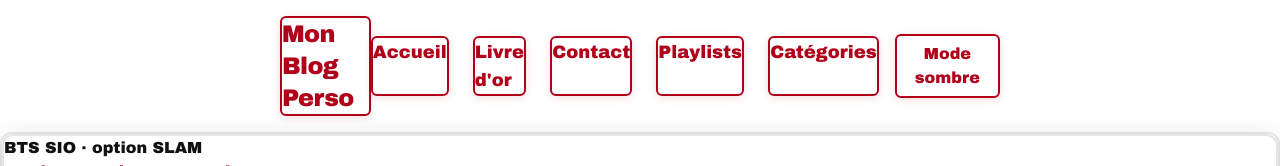
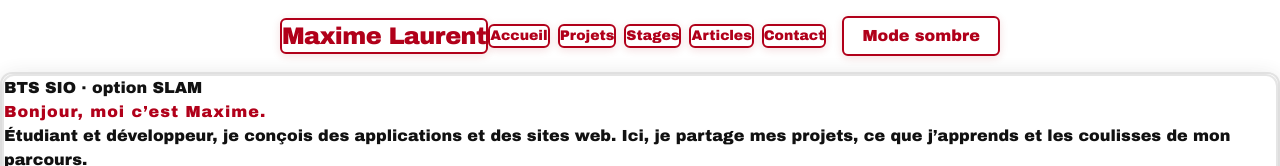
Before and after one commit to maxlo245/blog-perso, a Next.js app: page / in a window 1280 px wide. Shown: the top 166 px of the page. Built offline with nearby package versions, Linux system fonts and the light colour scheme.

Commit message:
Mettre à jour l’identité et la navigation du blog

```diff
--- a/src/app/layout.tsx
+++ b/src/app/layout.tsx
@@ -16,8 +16,8 @@ const geistMono = Geist_Mono({
 });
 
 export const metadata: Metadata = {
-  title: "Create Next App",
-  description: "Generated by create next app",
+  title: "Maxime Laurent | Développeur web & BTS SIO SLAM",
+  description: "Projets, stages et parcours de Maxime Laurent, étudiant en BTS SIO option SLAM.",
 };
 
 // Le bouton ThemeToggle est déplacé dans un composant client séparé ThemeToggleClient.tsx
@@ -32,14 +32,14 @@ export default function RootLayout({
       <body className={`${geistSans.variable} ${geistMono.variable} antialiased min-h-screen`}>
         <header className="w-full shadow-md border-b-4 border-red-700">
           <div className="max-w-3xl mx-auto flex items-center justify-between py-4 px-6">
-            <a href="/" className="text-2xl font-extrabold tracking-tight" style={{color:'#b1001a'}}>Mon Blog Perso</a>
+            <a href="/" className="text-2xl font-extrabold tracking-tight" style={{color:'#b1001a'}}>Maxime Laurent</a>
             <div className="flex items-center">
-              <nav className="flex gap-6 text-lg font-bold">
+              <nav className="site-nav flex flex-wrap justify-end gap-2 text-sm font-bold" aria-label="Navigation principale">
                 <a href="/" className="text-[#ff2a36] hover:text-white transition-colors">Accueil</a>
-                <a href="/livre-dor" className="text-[#ff2a36] hover:text-white transition-colors">Livre d'or</a>
+                <a href="/#projets" className="text-[#ff2a36] hover:text-white transition-colors">Projets</a>
+                <a href="/#stages" className="text-[#ff2a36] hover:text-white transition-colors">Stages</a>
+                <a href="/categories" className="text-[#ff2a36] hover:text-white transition-colors">Articles</a>
                 <a href="/contact" className="text-[#ff2a36] hover:text-white transition-colors">Contact</a>
-                <a href="/playlists" className="text-[#ff2a36] hover:text-white transition-colors">Playlists</a>
-                <a href="/categories" className="text-[#ff2a36] hover:text-white transition-colors">Catégories</a>
               </nav>
               {/* Bouton thème dans un composant client */}
               <ThemeToggleWrapper />
```
